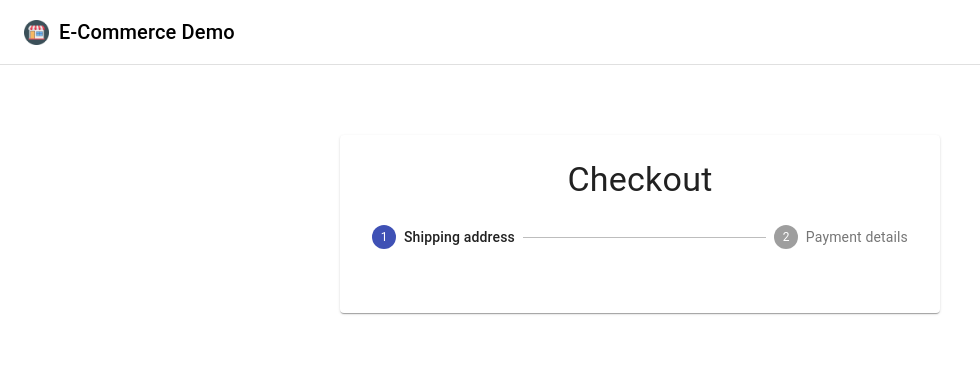
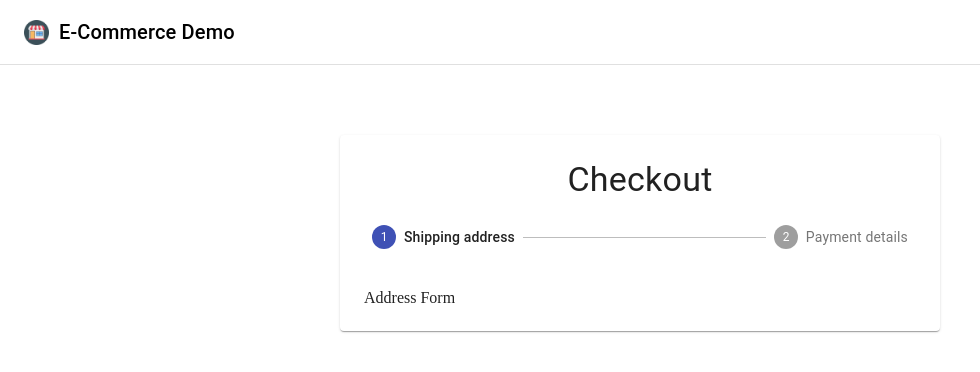
Before and after one commit to infiniteoo/react_ecommerce, a React (Create React App) app: page /checkout in a window 1280 px wide. Shown: the top 372 px of the page, without its empty margins (0-980 px from the left). Built offline with nearby package versions, Linux system fonts and the light colour scheme; no server answers.

Commit message:
added our basic checkout sub components: AddressForm, PaymentForm, Confirmation

```diff
--- /dev/null
+++ b/src/components/CheckoutForm/AddressForm.jsx
@@ -0,0 +1,11 @@
+import React from 'react'
+
+const AddressForm = () => {
+    return (
+        <div>
+            Address Form
+        </div>
+    )
+}
+
+export default AddressForm
--- a/src/components/CheckoutForm/Checkout/Checkout.jsx
+++ b/src/components/CheckoutForm/Checkout/Checkout.jsx
@@ -1,7 +1,12 @@
 import React, { useState } from 'react'
 import { Paper, Stepper, Step, StepLabel, Typography, CircularProgress, Divider, Button } from '@material-ui/core'
 
+
+
 import useStyles from './CheckoutStyles';
+
+import AddressForm from '../AddressForm';
+import PaymentForm from '../PaymentForm';
 
 const steps = ['Shipping address', 'Payment details'];
 
@@ -9,6 +14,17 @@
     const [activeStep, setActiveStep] = useState(0);
 
     const classes = useStyles();
+
+    const Confirmation = () => (
+        <div>
+            Confirmation
+        </div>
+    )
+
+    const Form = () => activeStep === 0
+    ? <AddressForm />
+    : <PaymentForm />
+
 
     return (
         <>
@@ -27,6 +43,7 @@
                         </Step>
                     ))}
                   </Stepper>
+                  {activeStep === steps.length ? <Confirmation /> : <Form />}
               </Paper>
 
           </main>
--- /dev/null
+++ b/src/components/CheckoutForm/PaymentForm.jsx
@@ -0,0 +1,11 @@
+import React from 'react'
+
+const PaymentForm = () => {
+    return (
+        <div>
+            Payment Form
+        </div>
+    )
+}
+
+export default PaymentForm
```
